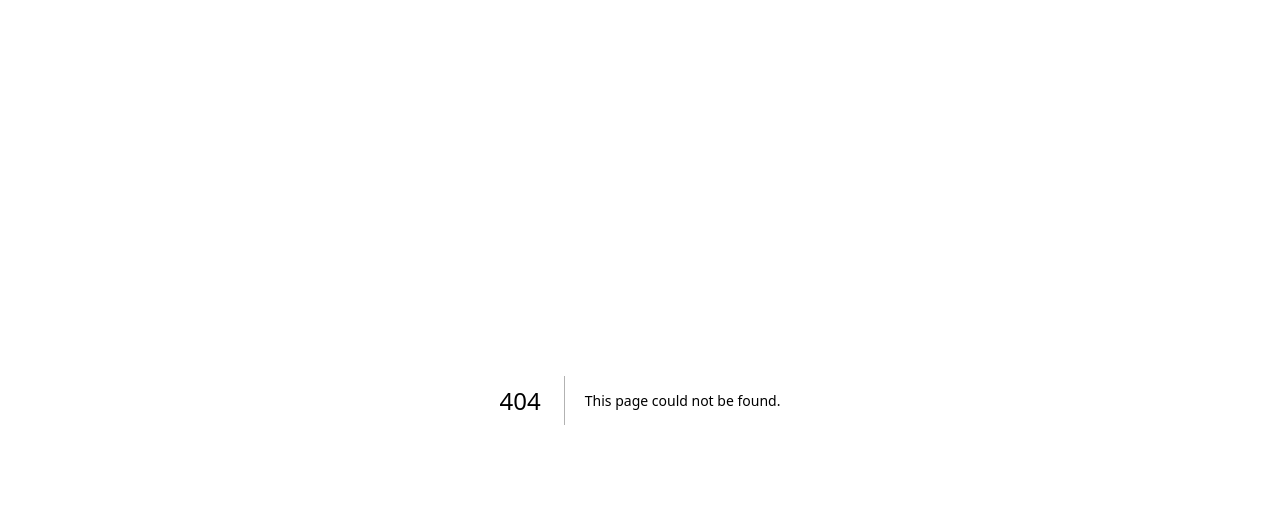
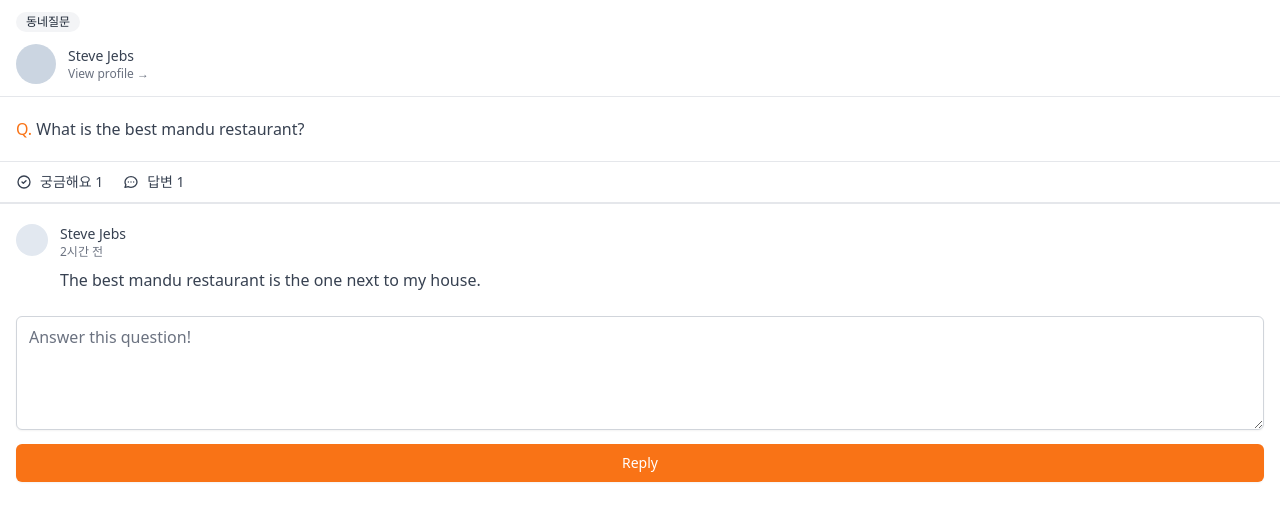
Before and after one commit to kimdongzzi/nomad-carrot-market, a Next.js app: page /community/1 in a window 1280 px wide. Before the commit this address had no page. Shown: the top 520 px of the page. Built offline with nearby package versions, Linux system fonts and the light colour scheme.

Commit message:
[design]feat/UI: Community Detail UI #2 #9
- Community Detail UI 구성

```diff
--- /dev/null
+++ b/pages/community/[id].tsx
@@ -0,0 +1,88 @@
+import type { NextPage } from "next";
+
+const CommunityPostDetail: NextPage = () => {
+  return (
+    <div>
+      <span className="my-3 ml-4 inline-flex items-center rounded-full bg-gray-100 px-2.5 py-0.5 text-xs font-medium text-gray-800">
+        동네질문
+      </span>
+      <div className="mb-3 flex cursor-pointer items-center space-x-3  border-b px-4 pb-3">
+        <div className="h-10 w-10 rounded-full bg-slate-300" />
+        <div>
+          <p className="text-sm font-medium text-gray-700">Steve Jebs</p>
+          <p className="text-xs font-medium text-gray-500">
+            View profile &rarr;
+          </p>
+        </div>
+      </div>
+      <div>
+        <div className="mt-2 px-4 py-2 text-gray-700">
+          <span className="font-medium text-orange-500">Q.</span> What is the
+          best mandu restaurant?
+        </div>
+        <div className="mt-3 flex w-full space-x-5 border-t border-b-[2px] px-4 py-2.5  text-gray-700">
+          <span className="flex items-center space-x-2 text-sm">
+            <svg
+              className="h-4 w-4"
+              fill="none"
+              stroke="currentColor"
+              viewBox="0 0 24 24"
+              xmlns="http://www.w3.org/2000/svg"
+            >
+              <path
+                strokeLinecap="round"
+                strokeLinejoin="round"
+                strokeWidth="2"
+                d="M9 12l2 2 4-4m6 2a9 9 0 11-18 0 9 9 0 0118 0z"
+              ></path>
+            </svg>
+            <span>궁금해요 1</span>
+          </span>
+          <span className="flex items-center space-x-2 text-sm">
+            <svg
+              className="h-4 w-4"
+              fill="none"
+              stroke="currentColor"
+              viewBox="0 0 24 24"
+              xmlns="http://www.w3.org/2000/svg"
+            >
+              <path
+                strokeLinecap="round"
+                strokeLinejoin="round"
+                strokeWidth="2"
+                d="M8 12h.01M12 12h.01M16 12h.01M21 12c0 4.418-4.03 8-9 8a9.863 9.863 0 01-4.255-.949L3 20l1.395-3.72C3.512 15.042 3 13.574 3 12c0-4.418 4.03-8 9-8s9 3.582 9 8z"
+              ></path>
+            </svg>
+            <span>답변 1</span>
+          </span>
+        </div>
+      </div>
+      <div className="my-5 space-y-5 px-4">
+        <div className="flex items-start space-x-3">
+          <div className="h-8 w-8 rounded-full bg-slate-200" />
+          <div>
+            <span className="block text-sm font-medium text-gray-700">
+              Steve Jebs
+            </span>
+            <span className="block text-xs text-gray-500 ">2시간 전</span>
+            <p className="mt-2 text-gray-700">
+              The best mandu restaurant is the one next to my house.
+            </p>
+          </div>
+        </div>
+      </div>
+      <div className="px-4">
+        <textarea
+          className="mt-1 w-full rounded-md border-gray-300 shadow-sm focus:border-orange-500 focus:ring-orange-500 "
+          rows={4}
+          placeholder="Answer this question!"
+        />
+        <button className="mt-2 w-full rounded-md border border-transparent bg-orange-500 py-2 px-4 text-sm font-medium text-white shadow-sm hover:bg-orange-600 focus:outline-none focus:ring-2 focus:ring-orange-500 focus:ring-offset-2 ">
+          Reply
+        </button>
+      </div>
+    </div>
+  );
+};
+
+export default CommunityPostDetail;
```
